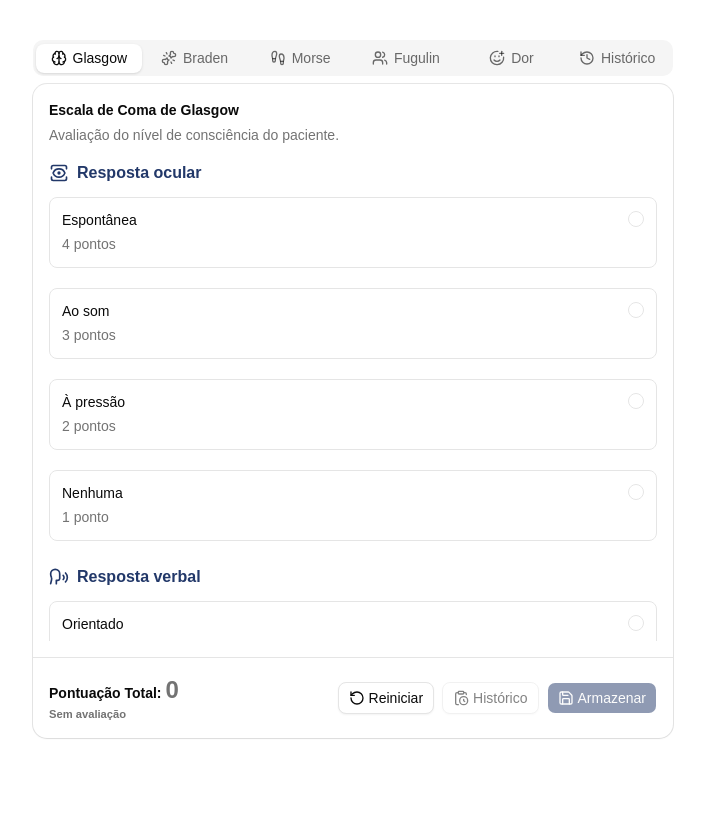
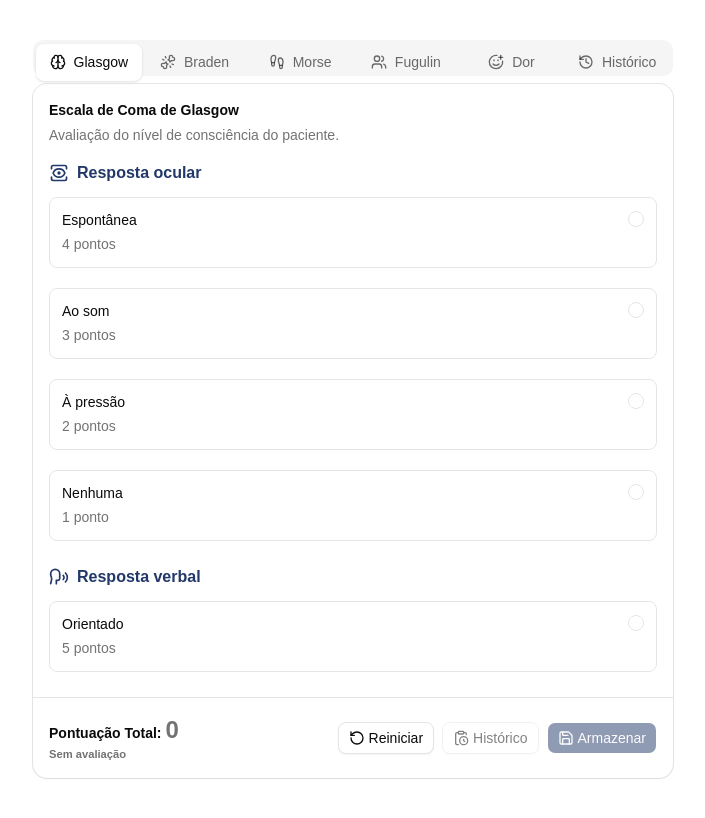
Before and after one commit to MSColissi/escala-pacientes, a React (Vite) app: page /home in a window 1280 px wide. Shown: the whole page, without its empty margins (287-992 px from the left). Built offline with nearby package versions, Linux system fonts and the light colour scheme.

Commit message:
Atualiza aplicação

```diff
--- a/index.html
+++ b/index.html
@@ -3,7 +3,7 @@
   <head>
     <meta name="theme-color" content="#1976d2" />
     <meta charset="UTF-8" />
-    <link rel="icon" type="image/svg+xml" href="/favicon.svg" />
+    <link rel="icon" type="image/svg+xml" href="/ufsm-192.png" />
     <meta name="viewport" content="width=device-width, initial-scale=1.0" />
     <title>Escala pacientes</title>
   </head>
--- a/src/pages/Braden/Braden.tsx
+++ b/src/pages/Braden/Braden.tsx
@@ -97,7 +97,7 @@ export default function Braden() {
       </CardHeader>
 
       <CardContent>
-        <ScrollArea ref={scrollAreaRef} className="h-full sm:h-[60dvh] w-full">
+        <ScrollArea ref={scrollAreaRef} className="h-full sm:h-[65dvh] w-full">
           <FormEscala
             escalas={escalasBraden}
             respostas={respostas}
--- a/src/pages/Fugulin/Fugulin.tsx
+++ b/src/pages/Fugulin/Fugulin.tsx
@@ -99,7 +99,7 @@ export default function Fugulin() {
       </CardHeader>
 
       <CardContent>
-        <ScrollArea ref={scrollAreaRef} className="h-full sm:h-[60dvh] w-full">
+        <ScrollArea ref={scrollAreaRef} className="h-full sm:h-[65dvh] w-full">
           <FormEscala
             escalas={escalasFugulin}
             respostas={respostas}
--- a/src/pages/Glasgow/Glasgow.tsx
+++ b/src/pages/Glasgow/Glasgow.tsx
@@ -97,7 +97,7 @@ export default function Glasgow() {
       </CardHeader>
 
       <CardContent>
-        <ScrollArea ref={scrollAreaRef} className="h-full sm:h-[60dvh] w-full">
+        <ScrollArea ref={scrollAreaRef} className="h-full sm:h-[65dvh] w-full">
           <FormEscala
             escalas={escalasGlasgow}
             respostas={respostas}
--- a/src/pages/Historico/Historico.tsx
+++ b/src/pages/Historico/Historico.tsx
@@ -105,7 +105,7 @@ export default function Historico() {
             </EmptyHeader>
           </Empty>
         ) : (
-          <ScrollArea className="h-full sm:h-[60dvh] w-full">
+          <ScrollArea className="h-full sm:h-[75dvh] w-full">
             {historicoGlasgow.length > 0 &&
               <>
                 <h2 className="scroll-m-20 pb-2 text-xl font-semibold tracking-tight not-first:mt-2">
--- a/src/pages/Home/Home.tsx
+++ b/src/pages/Home/Home.tsx
@@ -4,7 +4,15 @@ import {
   TabsList,
   TabsTrigger,
 } from "@/components/ui/tabs"
-import { BoneFracture, Brain, Footprints, History, SmilePlus, Users } from "lucide-react"
+import {
+  BoneFracture,
+  Brain,
+  Footprints,
+  History,
+  SmilePlus,
+  Users,
+} from "lucide-react"
+
 import Glasgow from "../Glasgow/Glasgow"
 import Braden from "../Braden/Braden"
 import Morse from "../Morse/Morse"
@@ -12,56 +20,72 @@ import Fugulin from "../Fugulin/Fugulin"
 import Dor from "../Dor/Dor"
 import Historico from "../Historico/Historico"
 
+const tabs = [
+  {
+    value: "glasgow",
+    label: "Glasgow",
+    icon: Brain,
+    component: <Glasgow />,
+  },
+  {
+    value: "braden",
+    label: "Braden",
+    icon: BoneFracture,
+    component: <Braden />,
+  },
+  {
+    value: "morse",
+    label: "Morse",
+    icon: Footprints,
+    component: <Morse />,
+  },
+  {
+    value: "fugulin",
+    label: "Fugulin",
+    icon: Users,
+    component: <Fugulin />,
+  },
+  {
+    value: "dor",
+    label: "Dor",
+    icon: SmilePlus,
+    component: <Dor />,
+  },
+  {
+    value: "historico",
+    label: "Histórico",
+    icon: History,
+    component: <Historico />,
+  },
+]
+
 export default function Home() {
   return (
     <main className="flex min-h-screen justify-center p-5 md:p-10">
-      <Tabs defaultValue="glasgow" className="w-full sm:max-w-[90dvw] lg:max-w-[50dvw]">
-        <div className="overflow-x-auto overflow-y-hidden">
-          <TabsList className="inline-flex w-max min-w-full">
-            <TabsTrigger value="glasgow" className="cursor-pointer">
-              <Brain /> Glasgow
-            </TabsTrigger>
-            <TabsTrigger value="braden" className="cursor-pointer">
-              <BoneFracture /> Braden
-            </TabsTrigger>
-            <TabsTrigger value="morse" className="cursor-pointer">
-              <Footprints /> Morse
-            </TabsTrigger>
-            <TabsTrigger value="fugulin" className="cursor-pointer">
-              <Users /> Fugulin
-            </TabsTrigger>
-            <TabsTrigger value="dor" className="cursor-pointer">
-              <SmilePlus /> Dor
-            </TabsTrigger>
-            <TabsTrigger value="historico" className="cursor-pointer">
-              <History /> Histórico
-            </TabsTrigger>
+      <Tabs
+        defaultValue={tabs[0].value}
+        className="w-full sm:max-w-[90dvw] lg:max-w-[50dvw]"
+      >
+        <div className="h-auto">
+          <TabsList className="grid w-full grid-cols-2 md:grid-cols-3 lg:grid-cols-6 h-auto">
+            {tabs.map(({ value, label, icon: Icon }) => (
+              <TabsTrigger
+                key={value}
+                value={value}
+                className="flex items-center justify-center gap-2 py-2 cursor-pointer"
+              >
+                <Icon className="h-4 w-4" />
+                <span>{label}</span>
+              </TabsTrigger>
+            ))}
           </TabsList>
         </div>
 
-        <TabsContent value="glasgow">
-          <Glasgow />
-        </TabsContent>
-
-        <TabsContent value="braden">
-          <Braden />
-        </TabsContent>
-
-        <TabsContent value="morse">
-          <Morse />
-        </TabsContent>
-
-        <TabsContent value="fugulin">
-          <Fugulin />
-        </TabsContent>
-
-        <TabsContent value="dor">
-          <Dor />
-        </TabsContent>
-
-        <TabsContent value="historico">
-          <Historico />
-        </TabsContent>
+        {tabs.map(({ value, component }) => (
+          <TabsContent key={value} value={value}>
+            {component}
+          </TabsContent>
+        ))}
       </Tabs>
     </main>
   )
--- a/src/pages/Inicio/Inicio.tsx
+++ b/src/pages/Inicio/Inicio.tsx
@@ -7,6 +7,7 @@ import {
   CardHeader,
   CardTitle,
 } from "@/components/ui/card"
+import { Separator } from "@/components/ui/separator";
 
 import { SquareArrowRight } from "lucide-react";
 import { Link } from "react-router-dom";
@@ -14,14 +15,21 @@ import { Link } from "react-router-dom";
 export default function Inicio() {
   return (
     <main className="flex flex-col min-h-screen items-center justify-center gap-2">
-      <Card className="mx-auto w-full max-w-sm">
+      <Card className="mx-auto w-full max-w-[90vw] sm:max-w-sm">
         <CardHeader>
-          <CardTitle className="text-3xl">Projeto de Mestrado</CardTitle>
+          <div className="flex gap-2 items-center">
+            <img
+              src={`${import.meta.env.BASE_URL}ufsm-192.png`}
+              alt="UFSM logo"
+              className="w-25"
+            />
+            <CardTitle className="text-3xl">Projeto de Mestrado</CardTitle>
+          </div>
           <CardDescription>
             Mestranda: Fernanda Tavani Soares
           </CardDescription>
         </CardHeader>
-
+        <Separator />
         <CardContent>
           <p className="text-justify">
             A <strong>Escala de Coma de Glasgow (ECG)</strong> é uma ferramenta clínica padronizada que avalia o nível de consciência de um paciente, especialmente após traumas cranioencefálicos (TCE). A pontuação varia de <strong>3 a 15</strong>, baseada em três respostas principais: <strong>Abertura Ocular</strong>, <strong>Resposta Verbal</strong> e <strong>Resposta Motora</strong>.
@@ -29,7 +37,7 @@ export default function Inicio() {
         </CardContent>
 
         <CardFooter>
-          <Button variant="outline" size="sm" className="w-full" asChild>
+          <Button size="sm" className="w-full" asChild>
             <Link to="/home">
               Iniciar <SquareArrowRight />
             </Link>
--- a/src/pages/Morse/Morse.tsx
+++ b/src/pages/Morse/Morse.tsx
@@ -97,7 +97,7 @@ export default function Morse() {
       </CardHeader>
 
       <CardContent>
-        <ScrollArea ref={scrollAreaRef} className="h-full sm:h-[60dvh] w-full">
+        <ScrollArea ref={scrollAreaRef} className="h-full sm:h-[65dvh] w-full">
           <FormEscala
             escalas={escalasMorse}
             respostas={respostas}
```
Also changed, not shown: public/ufsm-192.png, public/ufsm-512.png.
